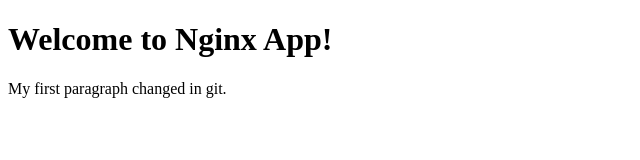
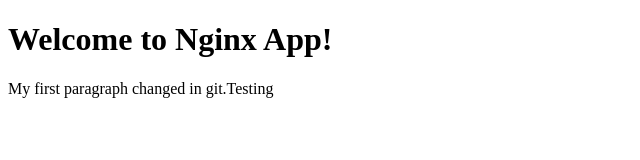
Before and after one commit to idexce/karthik, a plain HTML site: page index.html in a window 1280 px wide. Shown: the full height of the page, 0-640 px from the left. Drawn offline with Linux system fonts and the light colour scheme.

Commit message:
updated index
testing jenkins webhook

```diff
--- a/index.html
+++ b/index.html
@@ -4,7 +4,7 @@
 
 <h1>Welcome to Nginx App!</h1>
 
-<p>My first paragraph changed in git.</p>
+<p>My first paragraph changed in git.Testing</p>
 
 </body>
 </html>
```
